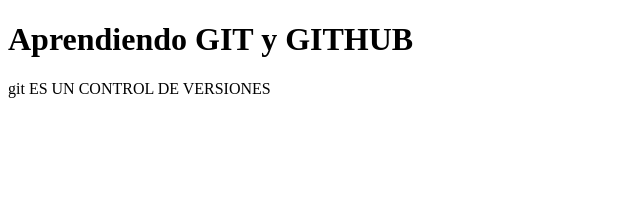
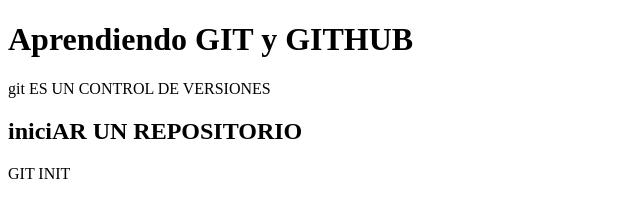
Before and after one commit to ustares/mi-repositorio, a plain HTML site: page index.html in a window 1280 px wide. Shown: the whole page, without its empty margins (0-640 px from the left). Drawn offline with Linux system fonts and the light colour scheme.

Commit message:
index modificado

```diff
--- a/css/miestilo.css
+++ b/css/miestilo.css
@@ -0,0 +1,3 @@
+body{
+    background-color: aliceblue;
+}
--- a/index.html
+++ b/index.html
@@ -9,5 +9,7 @@
 <body>
    <h1>Aprendiendo GIT  y GITHUB</h1>
    <p>git ES UN CONTROL DE VERSIONES</p>
+   <h2>iniciAR UN REPOSITORIO</h2>
+   <P>GIT INIT</P>
 </body>
 </html>
```
